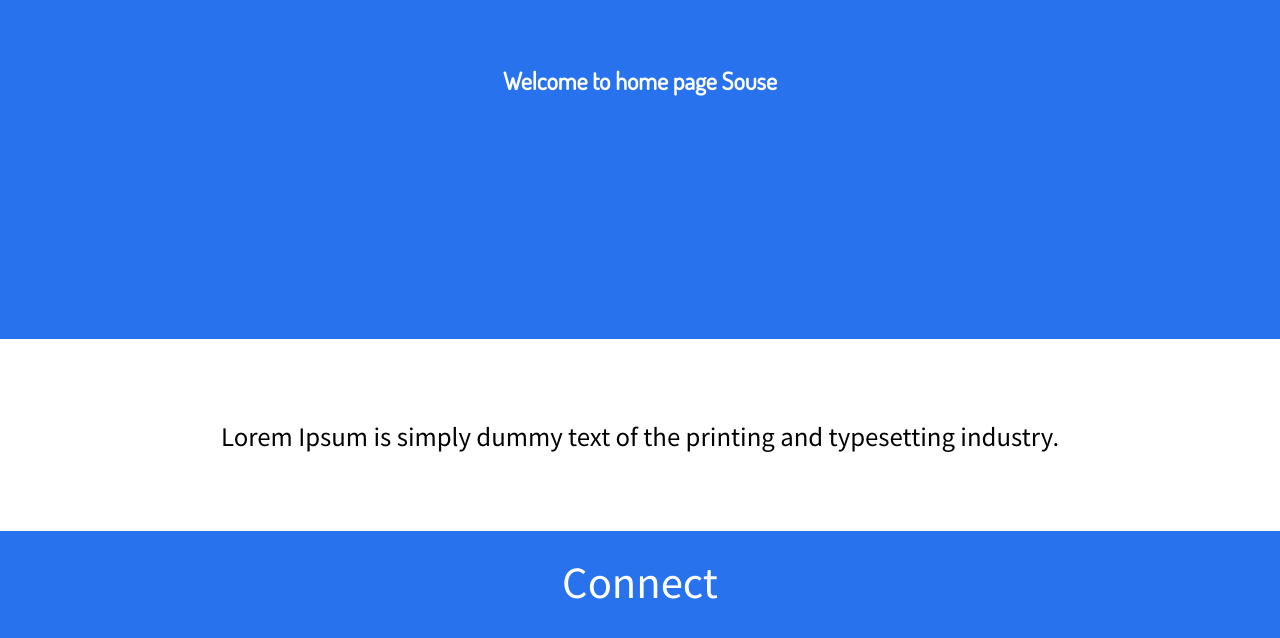
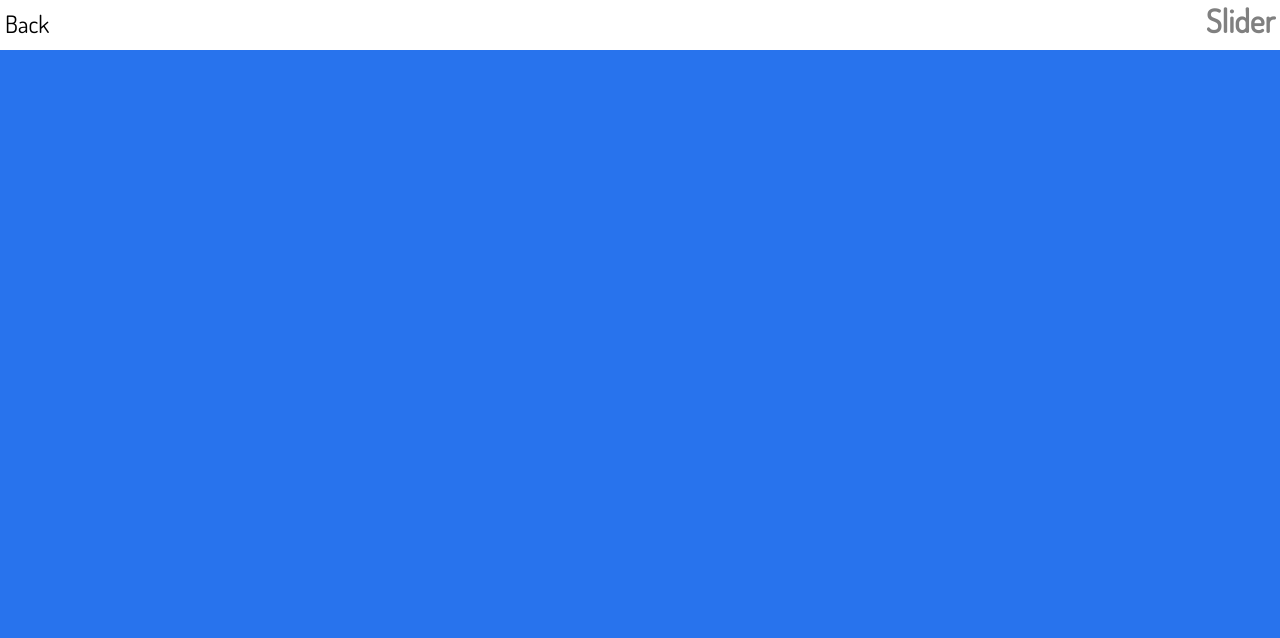
Before and after one commit to wwxxvision/ngproject, an Angular app: page /slider-page in a window 1280 px wide. Before the commit this address led to /. Shown: the top 638 px of the page. Built offline with nearby package versions, Linux system fonts and the light colour scheme.

Commit message:
Create Slider page and added slider component

```diff
--- a/src/app/app-routing.module.ts
+++ b/src/app/app-routing.module.ts
@@ -1,8 +1,12 @@
 import { NgModule } from '@angular/core';
 import { Routes, RouterModule } from '@angular/router';
+import {HomeComponent} from './home/home.component';
+import {SliderPageComponent} from './slider-page/slider-page.component';
 
-const routes: Routes = [];
-
+const routes: Routes =[
+  { path: '', component: HomeComponent},
+  { path: 'slider-page', component: SliderPageComponent},
+];
 @NgModule({
   imports: [RouterModule.forRoot(routes)],
   exports: [RouterModule]
--- a/src/app/app.component.html
+++ b/src/app/app.component.html
@@ -1,3 +1,3 @@
 <div class="page">
-  <app-home></app-home>
+  <router-outlet></router-outlet>
 </div>
--- a/src/app/home/home.component.css
+++ b/src/app/home/home.component.css
@@ -5,7 +5,6 @@
     align-items: center;
     justify-content: center;
     flex-direction: column;
-    background-color: #2873ed;
 }
 .home-menu__title {
     font-family: 'Dosis', sans-serif;
@@ -14,19 +13,15 @@
 }
 .connection {
     height: 80%;
-    background-color: #2873ed;
     display: flex;
     justify-content: center;
     flex-direction: column;
     align-items: center;
 }
 .connection-start {
-    width: 200px;
-    height: 80px;
-    background: none;
-    border: none;
     opacity: 1;
     color: white;
+    text-decoration: none;
     font-family: 'Noto Sans HK', sans-serif;
     font-size: 5vh;
     margin-top: 10px;
--- a/src/app/home/home.component.html
+++ b/src/app/home/home.component.html
@@ -7,5 +7,5 @@
                 Lorem Ipsum is simply dummy text of the printing and typesetting industry.
          </p>
      </div>
-    <button class="connection-start">Connect</button>
+     <a class="connection-start" routerLink="/slider-page">connection</a>
 </section>
--- /dev/null
+++ b/src/app/slider-page/slider-page.component.css
@@ -0,0 +1,22 @@
+.header-slider {
+    display: flex;
+    align-items: baseline;
+    justify-content: space-between;
+    height: 50px;
+    background-color: white;
+}
+.header-slider__title {
+    color: grey;
+    padding-right: 5px;
+}
+.header-slider__back {
+    text-decoration: none;
+    font-size: 3vh;
+    padding-left: 5px;
+    transition-duration: 2s;
+    color: black;
+}
+.header-slider__back:hover {
+    opacity: 0.4;
+    transition-duration: 2s;
+}
--- /dev/null
+++ b/src/app/slider-page/slider-page.component.html
@@ -0,0 +1,4 @@
+<header class="header-slider">
+  <a class="header-slider__back" routerLink="/">Back</a>
+  <h1 class="header-slider__title">Slider</h1>
+</header>
--- /dev/null
+++ b/src/app/slider-page/slider-page.component.ts
@@ -0,0 +1,15 @@
+import { Component, OnInit } from '@angular/core';
+
+@Component({
+  selector: 'app-slider-page',
+  templateUrl: './slider-page.component.html',
+  styleUrls: ['./slider-page.component.css']
+})
+export class SliderPageComponent implements OnInit {
+
+  constructor() { }
+
+  ngOnInit() {
+  }
+
+}
--- /dev/null
+++ b/src/app/slider/slider.component.html
@@ -0,0 +1,3 @@
+<p>
+  slider works!
+</p>
--- /dev/null
+++ b/src/app/slider/slider.component.ts
@@ -0,0 +1,15 @@
+import { Component, OnInit } from '@angular/core';
+
+@Component({
+  selector: 'app-slider',
+  templateUrl: './slider.component.html',
+  styleUrls: ['./slider.component.css']
+})
+export class SliderComponent implements OnInit {
+
+  constructor() { }
+
+  ngOnInit() {
+  }
+
+}
--- a/src/styles.css
+++ b/src/styles.css
@@ -2,5 +2,7 @@
 html , body {
     height: 100%;
     width: 100%;
+    background-color: #2873ed;
+    font-family: 'Dosis', sans-serif;
 }
 * { margin: 0; padding: 0}
```
Also changed, not shown: src/app/app.module.ts (+7 -4 lines), src/app/slider/slider.component.css (added), 2 other files (tests, documents, lock files or other folders).
